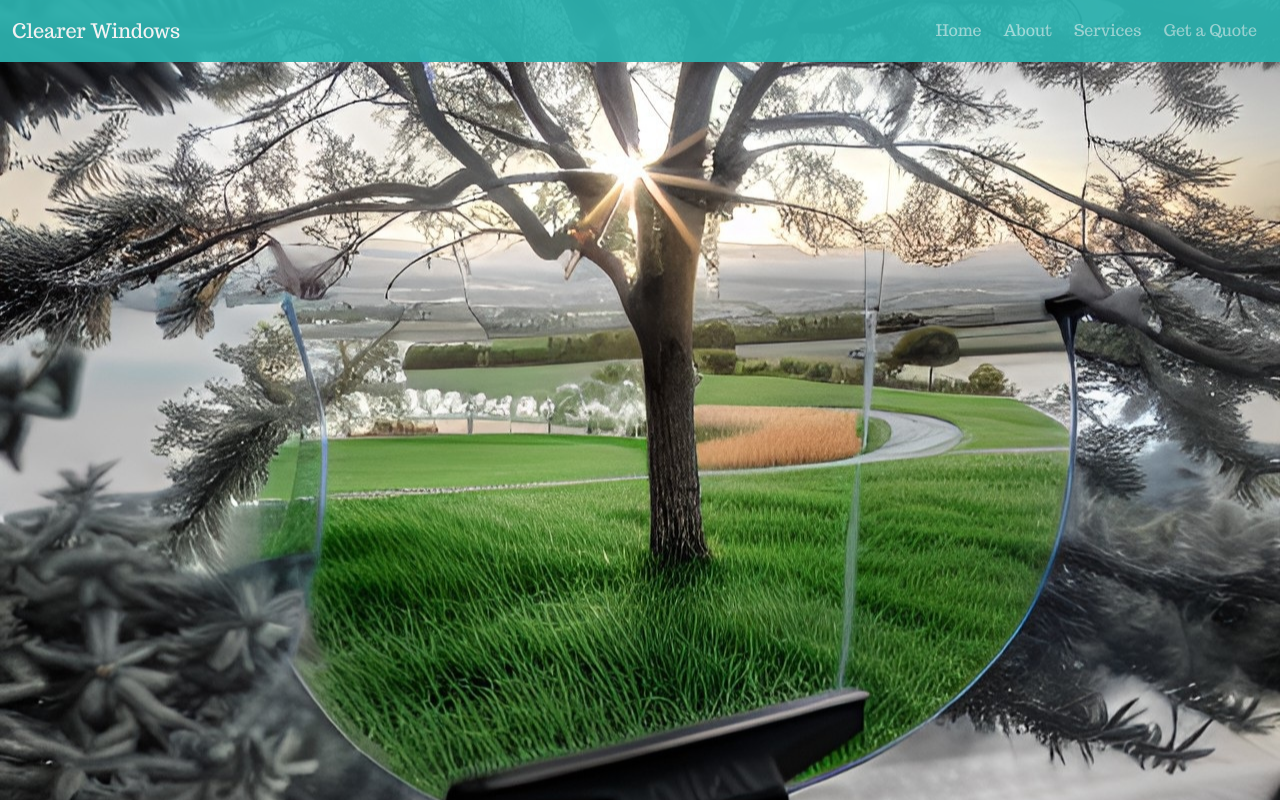
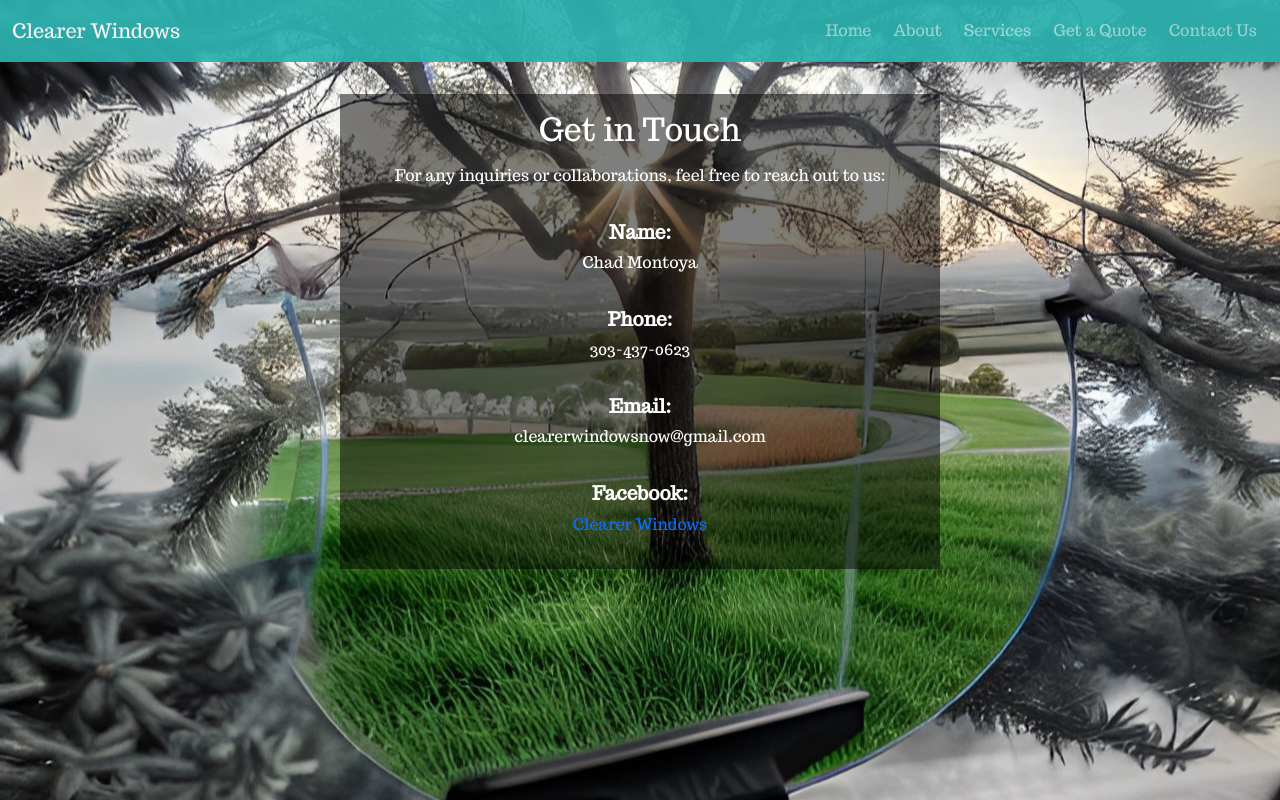
Before and after one commit to badlychadly/clearer-windows, a React (Create React App) app: page /contact-us in a window 1280 px wide. Built offline with nearby package versions, Linux system fonts and the light colour scheme.

Commit message:
Create Contact Us page

```diff
--- a/src/App.js
+++ b/src/App.js
@@ -6,6 +6,7 @@ import Home from './pages/Home';
 import AboutUs from './pages/AboutUs';
 import Services from './pages/Services'
 import GetAQuote from './pages/GetAQuote';
+import ContactUs from './pages/ContactUs'
 import Navbar from './components/Navbar'
 
 
@@ -24,6 +25,8 @@ const App = () => {
           <Route path="/about-us" element={<AboutUs/>} />
           <Route path="/services" element={<Services/>} />
           <Route path="/get-a-quote" element={<GetAQuote/>} />
+          <Route path="/contact-us" element={<ContactUs/>} />
+
 
 
         </Routes>
--- a/src/components/Navbar.js
+++ b/src/components/Navbar.js
@@ -8,11 +8,7 @@ const Navbar = () => {
           Clearer Windows
         </Link>
 
-
         <div className="dropdown d-flex justify-content-end">
-
-
-
           <div className="collapse navbar-collapse" id="navbarNav">
             <ul className="navbar-nav ms-auto">
               <li className="nav-item">
@@ -35,11 +31,13 @@ const Navbar = () => {
                   Get a Quote
                 </Link>
               </li>
+              <li className="nav-item">
+                <Link to="/contact-us" className="nav-link custom-link">
+                  Contact Us
+                </Link>
+              </li>
             </ul>
           </div>
-
-
-
 
           <button
             className="navbar-toggler"
@@ -50,10 +48,9 @@ const Navbar = () => {
             aria-controls="navbarNav"
             aria-label="Toggle navigation"
           >
-
             <span className="navbar-toggler-icon"></span>
           </button>
-          <ul className=" navbar-toggler dropdown-menu text-reset fs-6 dropdown-menu-end p-1">
+          <ul className="navbar-toggler dropdown-menu text-reset fs-6 dropdown-menu-end p-1">
             <li className="dropdown-item text-center p-3 text-reset">
               <Link to="/" className="nav-link">
                 Home
@@ -74,10 +71,13 @@ const Navbar = () => {
                 Get a Quote
               </Link>
             </li>
+            <li className="dropdown-item text-center p-3 text-reset">
+              <Link to="/contact-us" className="nav-link">
+                Contact Us
+              </Link>
+            </li>
           </ul>
         </div>
-
-
       </div>
     </nav>
   );
--- /dev/null
+++ b/src/pages/ContactUs.js
@@ -0,0 +1,39 @@
+import React from 'react';
+import './contactus.css';
+
+const ContactUs = () => {
+  return (
+    <div className="contact-us-container">
+      <div className="contact-us-content">
+        <h2 className="contact-us-title">Get in Touch</h2>
+        <p className="contact-us-description">For any inquiries or collaborations, feel free to reach out to us:</p>
+
+        <div className="contact-us-details">
+          <div className="contact-us-info">
+            <h4>Name:</h4>
+            <p>Chad Montoya</p>
+          </div>
+
+          <div className="contact-us-info">
+            <h4>Phone:</h4>
+            <p>303-437-0623</p>
+          </div>
+
+          <div className="contact-us-info">
+            <h4>Email:</h4>
+            <p>clearerwindowsnow@gmail.com</p>
+          </div>
+
+          <div className="contact-us-info">
+            <h4>Facebook:</h4>
+            <p>
+              <a href="https://m.facebook.com/profile.php?id=100086582676025" target="_blank" rel="noopener noreferrer">Clearer Windows</a>
+            </p>
+          </div>
+        </div>
+      </div>
+    </div>
+  );
+};
+
+export default ContactUs;
--- /dev/null
+++ b/src/pages/contactus.css
@@ -0,0 +1,58 @@
+.contact-us-container {
+    padding: 2rem;
+    font-family: 'Trocchi', serif;
+    text-align: center;
+  }
+
+  .contact-us-content {
+    max-width: 600px;
+    margin: 0 auto;
+    background-color: rgba(0, 0, 0, 0.5);
+    color: white;
+  }
+
+  .contact-us-title {
+    font-size: 2rem;
+    margin-bottom: 1rem;
+    padding-top: 1rem;
+  }
+
+  .contact-us-description {
+    font-size: 1rem;
+    margin-bottom: 2rem;
+  }
+
+  .contact-us-details {
+    display: flex;
+    flex-direction: column;
+    align-items: center;
+  }
+
+  .contact-us-info {
+    margin-bottom: 1rem;
+  }
+
+  .contact-us-info h4 {
+    font-size: 1.2rem;
+    font-weight: bold;
+    margin-bottom: 0.5rem;
+  }
+
+  .contact-us-info p {
+    font-size: 1rem;
+  }
+
+  .contact-us-info a {
+    text-decoration: none;
+  }
+
+  .contact-us-info a:hover {
+    text-decoration: underline;
+  }
+
+  /* Media query for screens smaller than 350px */
+  @media (max-width: 350px) {
+    .contact-us-container {
+      padding: 1rem;
+    }
+  }
```
Lines whose indentation alone changed are shown as unchanged.
